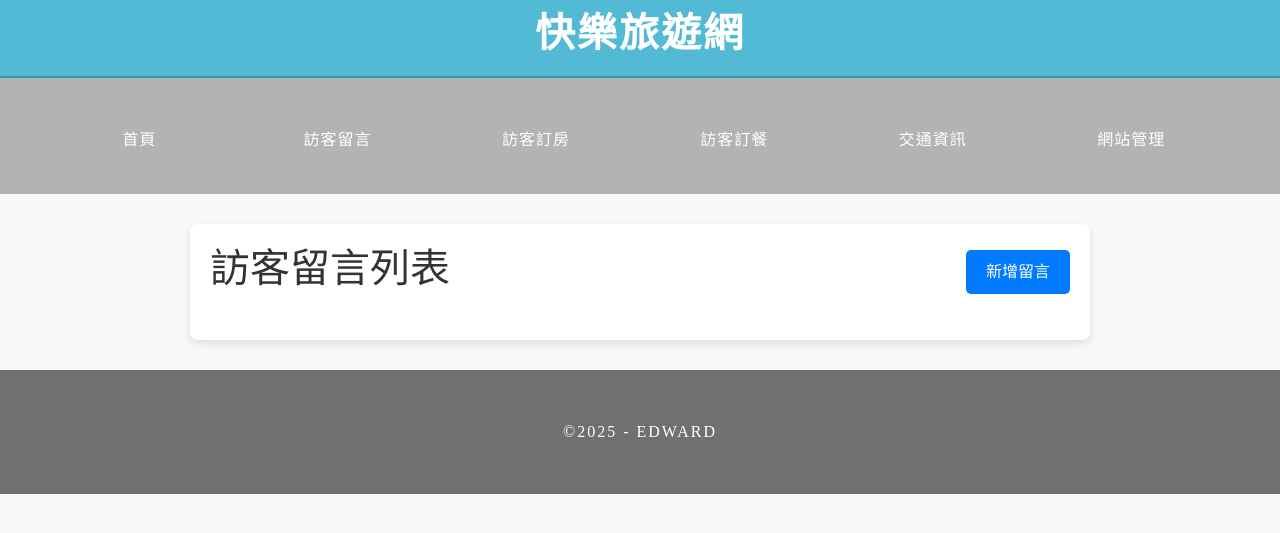
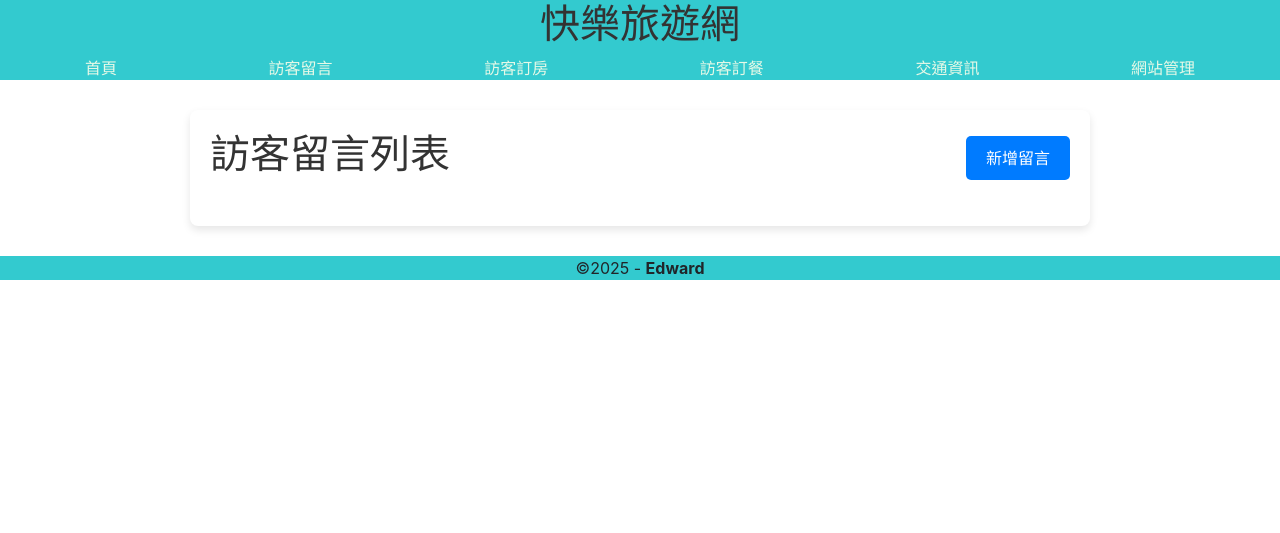
Before and after one commit to edward071123/Southern_Dist_54, a PHP site: page /message.html in a window 1280 px wide. Shown: the top 533 px of the page. Run offline with PHP 8.4, Linux system fonts and the light colour scheme; data that the repository does not hold is empty.

Commit message:
fix: js init

```diff
--- a/calendar.html
+++ b/calendar.html
@@ -5,8 +5,7 @@
     <meta name="viewport" content="width=device-width, initial-scale=1.0">
     <title>線上訂房 - 快樂旅遊網</title>
     <link href="css/bootstrap-4.4.1.css" rel="stylesheet">
-    <link href="css/multiColumnTemplate.css" rel="stylesheet">
-    <link rel="stylesheet" href="css/styles.css">
+    <link href="css/styles.css" rel="stylesheet" >
 </head>
 <body>
     <div class="header"></div>
--- a/css/multiColumnTemplate.css
+++ /dev/null
@@ -1,464 +0,0 @@
-@charset "UTF-8";
-.container {
-	background-color: #FFFFFF;
-	width: 90%;
-	margin-left: auto;
-	margin-right: auto;
-	border-bottom-width: 0px;
-	padding-left: 0px;
-	padding-top: 0px;
-	padding-right: 0px;
-	padding-bottom: 0px;
-}
-.row {
-	width: 100%;
-	margin-top: 0px;
-	margin-right: 0px;
-	margin-bottom: 0px;
-	margin-left: 0px;
-	padding-top: 0px;
-	padding-right: 0px;
-	padding-bottom: 0px;
-	padding-left: 0px;
-	display: inline-block
-}
-.row.blockDisplay {
-	display: block;
-}
-.column_half {
-	width: 50%;
-	float: left;
-	margin-top: 0px;
-}
-.columns {
-	width: 25%;
-	float: left;
-	font-family: "Source Sans Pro";
-	color: #A5A5A5;
-	line-height: 24px;
-	padding-top: 10px;
-	padding-bottom: 10px;
-	text-align: justify;
-	margin-top: 15px;
-	margin-bottom: 15px;
-	padding-left: 0px;
-	padding-right: 0px;
-	margin-left: 0px;
-	margin-right: 0px;
-}
-.row .columns p {
-	padding-left: 10%;
-	padding-right: 10%;
-}
-.container .columns h4 {
-	text-align: center;
-	color: #01B2D1;
-}
-.primary_header {
-	width: 100%;
-	background-color: #52bad5;
-	padding-top: 10px;
-	padding-bottom: 10px;
-	clear: left;
-	border-bottom: 2px solid #2C9AB7;
-}
-.secondary_header {
-	width: 100%;
-	padding-top: 50px;
-	padding-bottom: 50px;
-	background-color: #B3B3B3;
-	clear: left;
-}
-.container .secondary_header ul {
-	margin-top: 0%;
-	margin-right: auto;
-	margin-bottom: 0px;
-	margin-left: auto;
-	padding-top: 0px;
-	padding-right: 0px;
-	padding-bottom: 15px;
-	padding-left: 0px;
-	width: 100%;
-}
-.secondary_header ul li {
-	list-style: none;
-	float: left;
-	margin-right: auto;
-	margin-top: 0px;
-	font-family: "Source Sans Pro";
-	font-weight: normal;
-	color: #FFFFFF;
-	letter-spacing: 1px;
-	margin-left: auto;
-	text-align: center;
-	width: 16%;
-	transition: all 0.3s linear;
-}
-
-.secondary_header ul li a{
-	color: white;
-}
-
-.secondary_header ul li:hover {
-	color: #717070;
-	cursor: pointer;
-}
-.left_article {
-	background-color: #FFFFFF;
-	width: 60%;
-	float: left;
-	font-family: "Source Sans Pro";
-	color: #343434;
-	padding-bottom: 15px;
-}
-.noDisplay {
-	display: none;
-}
-.container .left_article h3 {
-	padding-left: 5%;
-	padding-right: 5%;
-	margin-top: 5%;
-	color: #717070;
-	font-weight: bold;
-	text-transform: uppercase;
-}
-.container .left_article p {
-	padding-left: 5%;
-	padding-right: 5%;
-	text-align: justify;
-	line-height: 24px;
-	margin-top: 30px;
-	margin-bottom: 15px;
-	color: #B3B3B3;
-}
-.right_article {
-	width: 40%;
-	float: left;
-	background-color: #F6F6F6;
-}
-.container .right_article ul {
-	margin-top: 0px;
-	margin-right: 0px;
-	margin-bottom: 0px;
-	margin-left: 0px;
-	padding-top: 0px;
-	padding-right: 0px;
-	padding-bottom: 0px;
-	padding-left: 0px;
-}
-.right_article ul li {
-	font-family: "Source Sans Pro";
-	list-style: none;
-	text-align: center;
-	background-color: #B3B3B3;
-	width: 90%;
-	margin-left: auto;
-	margin-right: auto;
-	margin-top: 10px;
-	margin-bottom: 10px;
-	padding-top: 15px;
-	padding-bottom: 15px;
-	color: #FFFFFF;
-	font-weight: bold;
-	border-radius: 0px;
-	transition: all 0.3s linear;
-	border-left: 5px solid #717070;
-}
-.right_article ul li:hover {
-	background-color: #717070;
-	cursor: pointer;
-}
-.footer {
-	background-color: #717070;
-}
-.title {
-	font-weight: bold;
-	font-style: normal;
-	font-family: "Source Sans Pro";
-	text-align: center;
-	color: #FFFFFF;
-	letter-spacing: 2px;
-}
-.placeholder {
-	/* [disabled]max-width: 400px;
-*/
-	/* [disabled]max-height: 200px;
-*/
-	width: 100%;
-	padding-top: 30px;
-	/* [disabled]padding-left: 19px;
-*/
-	padding-bottom: 30px;
-	height: 100%;
-}
-.left_half {
-	background-color: #52BAD5;
-}
-.container .column_half.left_half h2 {
-	color: #FFFFFF;
-	font-family: "Source Sans Pro";
-	text-align: center;
-}
-.right_half {
-	background-color: #01B2D1;
-	color: #FFFFFF;
-	font-family: "Source Sans Pro";
-	text-align: center;
-	font-weight: bold;
-}
-.column_title {
-	padding-top: 25px;
-	padding-bottom: 25px;
-}
-.copyright {
-	text-align: center;
-	background-color: #717070;
-	color: #FFFFFF;
-	text-transform: uppercase;
-	font-weight: lighter;
-	letter-spacing: 2px;
-	border-top-width: 2px;
-	font-family: "Source Sans Pro";
-}
-body {
-	margin-top: 0px;
-	margin-right: 0px;
-	margin-bottom: 0px;
-	margin-left: 0px;
-}
-
-@media (max-width: 320px) {
-.secondary_header ul li {
-	float: none;
-	margin-top: 28px;
-	margin-left: 0px;
-	width: 100%;
-}
-.container .secondary_header ul {
-	margin-top: 0px;
-	margin-right: 0px;
-	margin-bottom: 0px;
-	margin-left: 0px;
-	padding-top: 0px;
-	padding-right: 0px;
-	padding-bottom: 0px;
-	padding-left: 0px;
-	height: auto;
-	width: 100%;
-	text-align: center;
-}
-.secondary_header {
-	margin-top: 0px;
-	margin-right: 0px;
-	margin-bottom: 0px;
-	margin-left: 0px;
-	padding-top: 1px;
-	padding-bottom: 40px;
-}
-.left_article {
-	width: 100%;
-	height: auto;
-}
-.right_article {
-	width: 100%;
-	height: auto;
-}
-.placeholder {
-	width: 100%;
-	margin-top: 22PX;
-	margin-right: 0px;
-	margin-bottom: 22PX;
-	margin-left: 0px;
-	padding-top: 0px;
-	padding-right: 0px;
-	padding-bottom: 0px;
-	padding-left: 0px;
-	max-width: 400px;
-	max-height: 200px;
-	height: auto;
-}
-.columns {
-	width: 100%;
-	margin-top: 0px;
-	margin-right: 0px;
-	margin-bottom: 0px;
-	margin-left: 0px;
-	padding-top: 0PX;
-	padding-right: 0PX;
-	padding-bottom: 0PX;
-	padding-left: 0PX;
-}
-.columns p {
-	padding-left: 10px;
-	padding-right: 10px;
-}
-.column_half.left_half {
-	width: 100%;
-}
-.column_half.right_half {
-	width: 100%;
-}
-.copyright {
-	padding-top: 25px;
-	padding-bottom: 0px;
-	margin-bottom: 0px;
-}
-.container .left_article h3 {
-	margin-top: 30px;
-}
-.social .social_icon img {
-	width: 80%;
-}
-.container .secondary_header {
-}
-}
-
-@media (min-width: 321px) and (max-width: 768px) {
-.secondary_header ul li {
-	float: none;
-	margin-top: 28px;
-	margin-left: 0px;
-	width: 100%;
-}
-.container .secondary_header ul {
-	margin-top: 0px;
-	margin-right: 0px;
-	margin-bottom: 0px;
-	margin-left: 0px;
-	padding-top: 0px;
-	padding-right: 0px;
-	padding-bottom: 0px;
-	padding-left: 0px;
-	height: auto;
-	width: 100%;
-	text-align: center;
-}
-.secondary_header {
-	margin-top: 0px;
-	margin-right: 0px;
-	margin-bottom: 0px;
-	margin-left: 0px;
-	padding-top: 1px;
-	padding-bottom: 40px;
-}
-.left_article {
-	width: 100%;
-	height: auto;
-}
-.right_article {
-	width: 100%;
-	height: auto;
-	padding-bottom: 25px;
-}
-.placeholder {
-	margin-top: 0px;
-	margin-right: 0px;
-	margin-bottom: 0px;
-	margin-left: 0px;
-	padding-top: 0px;
-	padding-right: 0px;
-	padding-bottom: 0px;
-	padding-left: 0px;
-	width: 100%;
-	max-width: 100%;
-	height: auto;
-	max-height: 100%;
-}
-.columns {
-	width: 100%;
-	margin-top: 6px;
-	margin-right: 0px;
-	margin-bottom: 6px;
-	margin-left: 0px;
-	padding-top: 0px;
-	padding-right: 0px;
-	padding-bottom: 0px;
-	padding-left: 0px;
-}
-.columns p {
-	padding-left: 14px;
-	padding-right: 14px;
-}
-.column_half.left_half {
-	width: 100%;
-}
-.column_half.right_half {
-	width: 100%;
-}
-}
-
-@media (min-width: 769px) and (max-width: 1000px) {
-.secondary_header {
-	overflow: auto;
-	padding-top: 30px;
-	padding-bottom: 30px;
-}
-.secondary_header ul li {
-	margin-top: 10px;
-	margin-right: 7%;
-	margin-bottom: 10px;
-	margin-left: 7%;
-}
-.left_article {
-	height: auto;
-}
-.right_article {
-	height: auto;
-	padding-bottom: 27px;
-}
-.placeholder {
-	width: 100%;
-	margin-left: 0px;
-	margin-right: 0px;
-	padding-left: 0px;
-	padding-right: 0px;
-}
-.columns {
-	width: 50%;
-	float: left;
-	padding-left: 0px;
-	padding-top: 0px;
-	padding-right: 0px;
-	padding-bottom: 0px;
-}
-.container .columns p {
-	padding-left: 25px;
-	padding-right: 25px;
-}
-}
-
-@media (min-width: 1001px) {
-}
-.thumbnail {
-	width: 100px;
-	border-radius: 200px;
-	height: 100px;
-	margin-left: auto;
-}
-.thumbnail_align {
-	text-align: center;
-}
-.social {
-	text-align: center;
-	margin-right: 0px;
-	margin-bottom: 0px;
-	margin-left: 0px;
-	width: 100%;
-	background-color: #414141;
-	clear: both;
-	overflow: auto;
-}
-.social_icon {
-	width: 25%;
-	text-align: center;
-	float: left;
-	transition: all 0.3s linear;
-	line-height: 0px;
-	padding-top: 7px;
-}
-.container .social .social_icon:hover {
-	cursor: pointer;
-	opacity: 0.5;
-}
-#menu {
-}
--- a/css/styles.css
+++ b/css/styles.css
@@ -1,10 +1,15 @@
 /* 基本樣式 */
-body {
-    font-family: Arial, sans-serif;
-    margin: 0;
-    padding: 0;
-    background-color: #f9f9f9;
+.header {
+    background-color: #33cacf;
 }
+.header a{
+    color: #e7f9e7;
+}
+
+.footer {
+    background-color: #33cacf;
+}
+
 
 main {
     max-width: 900px;
--- a/includes/footer.html
+++ b/includes/footer.html
@@ -1,3 +1,5 @@
-<footer class="secondary_header footer">
-    <div class="copyright">&copy;2025 - <strong>Edward</strong></div>
-</footer>
+<div class="container">
+    <footer class="text-center">
+        <div>&copy;2025 - <strong>Edward</strong></div>
+    </footer>
+</div>
--- a/includes/header.html
+++ b/includes/header.html
@@ -1,15 +1,17 @@
-<header>
-    <div class="primary_header">
-      <h1 class="title"> 快樂旅遊網</h1>
+<div class="container">
+  <header>
+    <div class="row">
+      <div class="col-12 text-center">
+        <h1>快樂旅遊網</h1>
+      </div>
     </div>
-    <nav class="secondary_header" id="menu">
-      <ul>
-        <li><a href="index.html">首頁</a></li>
-        <li><a href="message.html">訪客留言</a></li>
-        <li><a href="calendar.html">訪客訂房</a></li>
-        <li><a href="order.html">訪客訂餐</a></li>
-        <li><a href="traffic.html">交通資訊</a></li>
-        <li><a href="admin_login.php">網站管理</a></li>
-      </ul>
+    <nav class="nav justify-content-between">
+      <a href="index.html">首頁</a>
+      <a href="message.html">訪客留言</a>
+      <a href="calendar.html">訪客訂房</a>
+      <a href="order.html">訪客訂餐</a>
+      <a href="traffic.html">交通資訊</a>
+      <a href="admin_login.php">網站管理</a>
     </nav>
   </header>
+</div>
--- a/message.html
+++ b/message.html
@@ -5,8 +5,7 @@
     <meta name="viewport" content="width=device-width, initial-scale=1.0">
     <title>訪客留言列表 - 快樂旅遊網</title>
     <link href="css/bootstrap-4.4.1.css" rel="stylesheet">
-    <link href="css/multiColumnTemplate.css" rel="stylesheet">
-    <link rel="stylesheet" href="css/styles.css">
+    <link href="css/styles.css" rel="stylesheet" >
 </head>
 <body>
     <div class="header"></div>
@@ -48,8 +47,12 @@
 </body>
 <script src="js/jquery-3.6.0.min.js"></script>
 <script>
-    $('.header').load('includes/header.html')
-    $('.footer').load('includes/footer.html')
+   // 初始化
+    $(document).ready(function () {
+        $('.header').load('includes/header.html')
+        $('.footer').load('includes/footer.html')
+        loadMessages();
+    })
     // 加載留言
     function loadMessages() {
         $.ajax({
@@ -95,28 +98,24 @@
 
     // 提交留言
     $('#messageForm').on('submit', function (event) {
-        event.preventDefault();
-        const formData = $(this).serialize();
+        alert('留言成功！');
+        // event.preventDefault();
+        // const formData = $(this).serialize();
 
-        $.ajax({
-            url: 'api/post_message.php',
-            method: 'POST',
-            data: formData,
-            success: function () {
-                alert('留言成功！');
-                loadMessages();
-                $('#newMessageForm').hide();
-                $('#messageForm')[0].reset();
-            },
-            error: function () {
-                alert('提交留言失敗，請稍後再試。');
-            }
-        });
-    });
-
-    // 初始化
-    $(document).ready(function () {
-        loadMessages();
+        // $.ajax({
+        //     url: 'api/post_message.php',
+        //     method: 'POST',
+        //     data: formData,
+        //     success: function () {
+        //         alert('留言成功！');
+        //         loadMessages();
+        //         $('#newMessageForm').hide();
+        //         $('#messageForm')[0].reset();
+        //     },
+        //     error: function () {
+        //         alert('提交留言失敗，請稍後再試。');
+        //     }
+        // });
     });
 </script>
 </html>
```
Also changed, not shown: admin_login.php (+6 -3 lines), index.html (+6 -4 lines), order.html (+7 -9 lines), traffic.html (+6 -4 lines).
